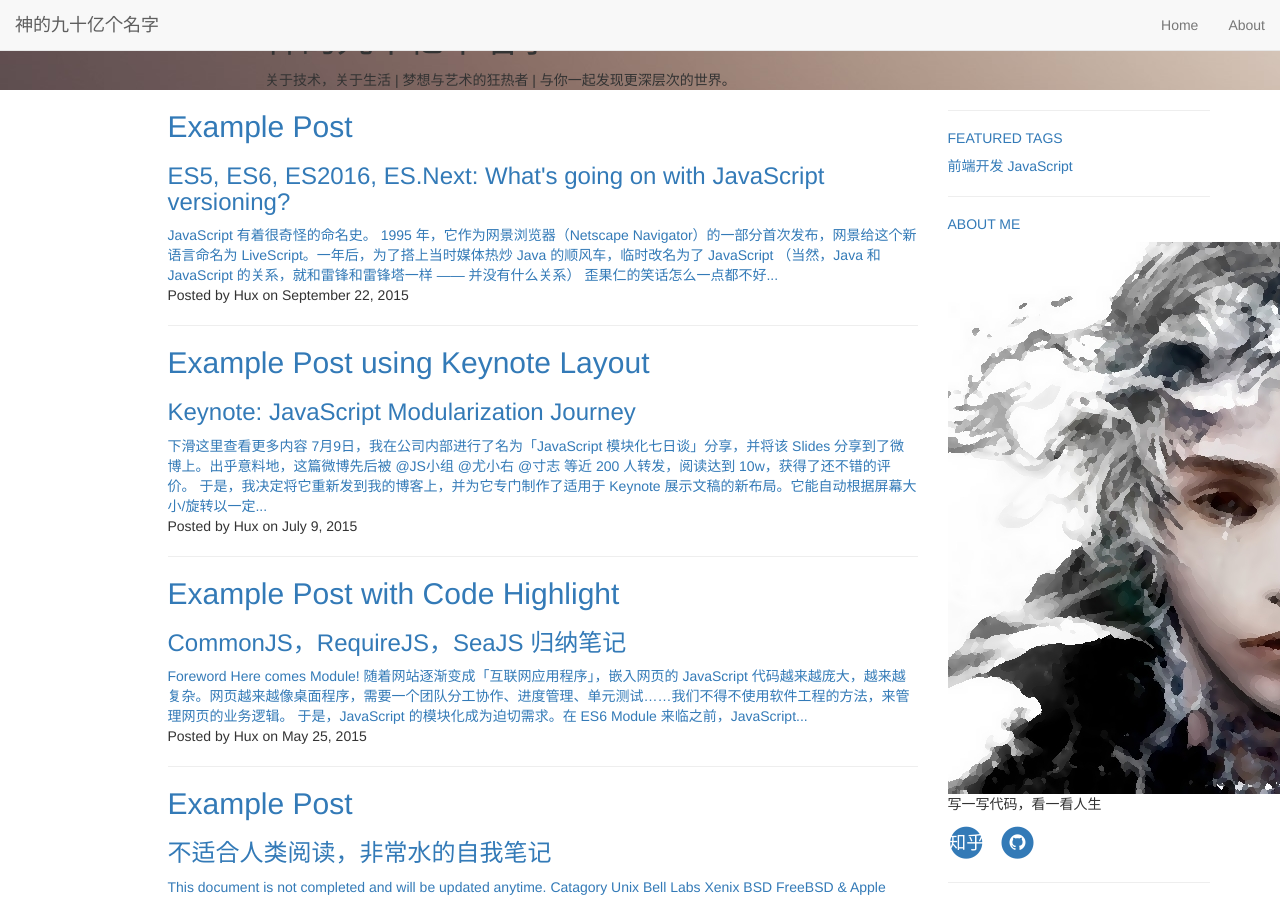
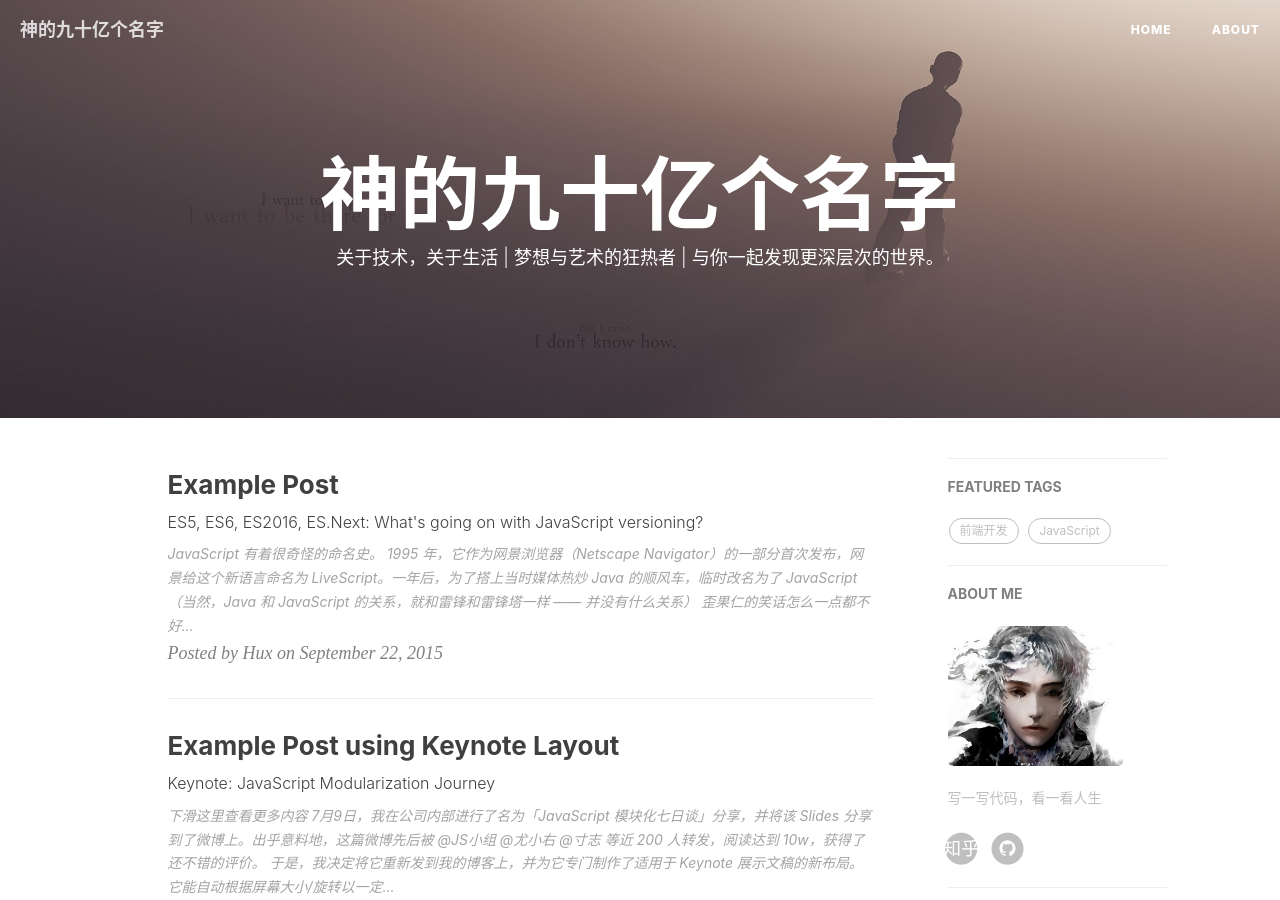
Before and after one commit to Fleschier/Fleschier.github.io, a Jekyll site: the page built from index.html, in a window 1280 px wide and 900 px high. Built offline with Jekyll 4.4.1, drawn with Linux system fonts in a browser that asks for light colours; nearby versions of some CDN libraries; the list of posts is cut into pages by our own code; comment, search, counter and statistics services are not loaded.

Commit message:
fix some bugs

```diff
--- a/_includes/head.html
+++ b/_includes/head.html
@@ -14,6 +14,9 @@
     <!-- Bootstrap Core CSS -->
     <link rel="stylesheet" href="{{ "/css/bootstrap.min.css" | prepend: site.baseurl }}">
 
+    <!-- Custom CSS -->
+    <link rel="stylesheet" href="{{ "/css/hux-blog.min.css" | prepend: site.baseurl }}">
+
     <!-- Pygments Github CSS -->
     <link rel="stylesheet" href="{{ "/css/syntax.css" | prepend: site.baseurl }}">
 
@@ -23,20 +26,6 @@
     <link href="http://cdn.staticfile.org/font-awesome/4.2.0/css/font-awesome.min.css" rel="stylesheet" type="text/css">
 
 
-    <!-- Hux Delete, sad but pending in China
-    <link href='http://fonts.googleapis.com/css?family=Lora:400,700,400italic,700italic' rel='stylesheet' type='text/css'>
-    <link href='http://fonts.googleapis.com/css?family=Open+Sans:300italic,400italic,600italic,700italic,800italic,400,300,600,700,800' rel='stylesheet' type='text/
-    css'>
-    -->
-
-
-    <!-- HTML5 Shim and Respond.js IE8 support of HTML5 elements and media queries -->
-    <!-- WARNING: Respond.js doesn't work if you view the page via file:// -->
-    <!--[if lt IE 9]>
-        <script src="https://oss.maxcdn.com/libs/html5shiv/3.7.0/html5shiv.js"></script>
-        <script src="https://oss.maxcdn.com/libs/respond.js/1.4.2/respond.min.js"></script>
-    <![endif]-->
-
     <!-- ga & ba script hoook -->
     <script></script>
 </head>
```
